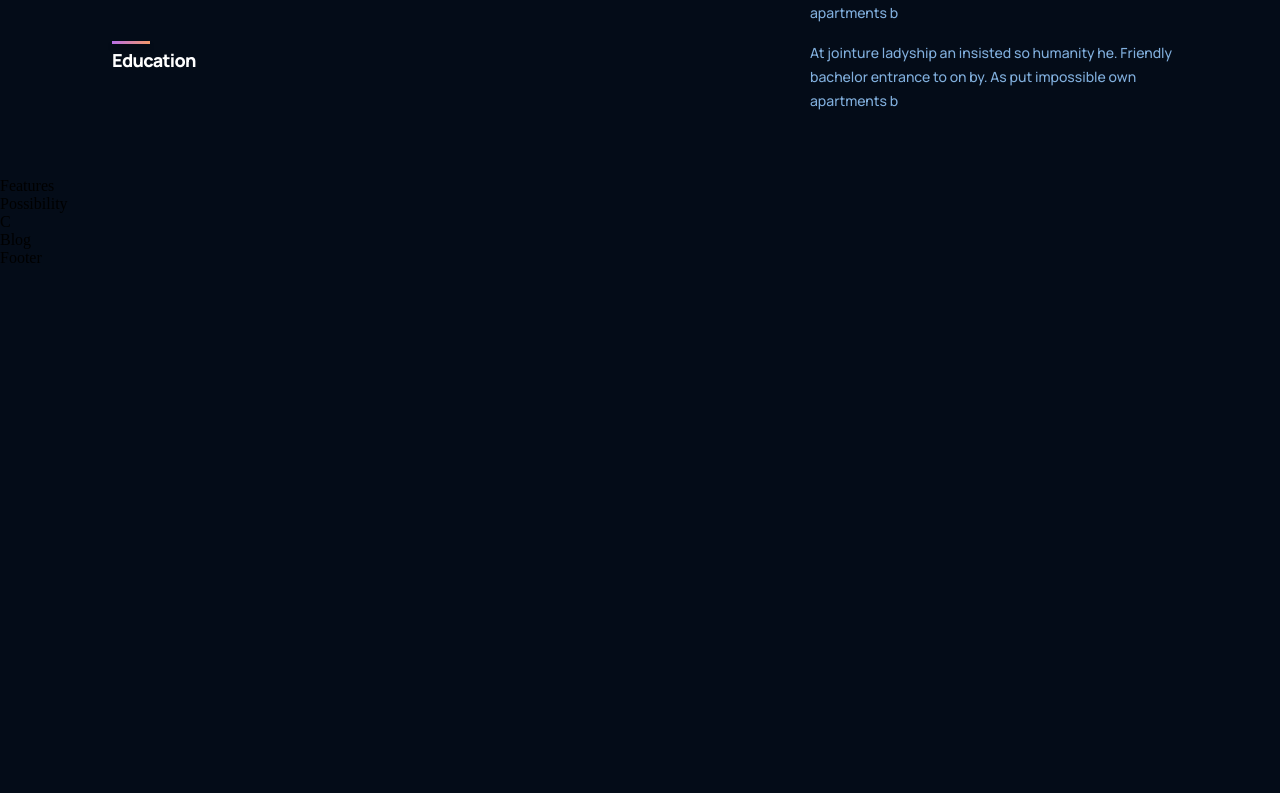
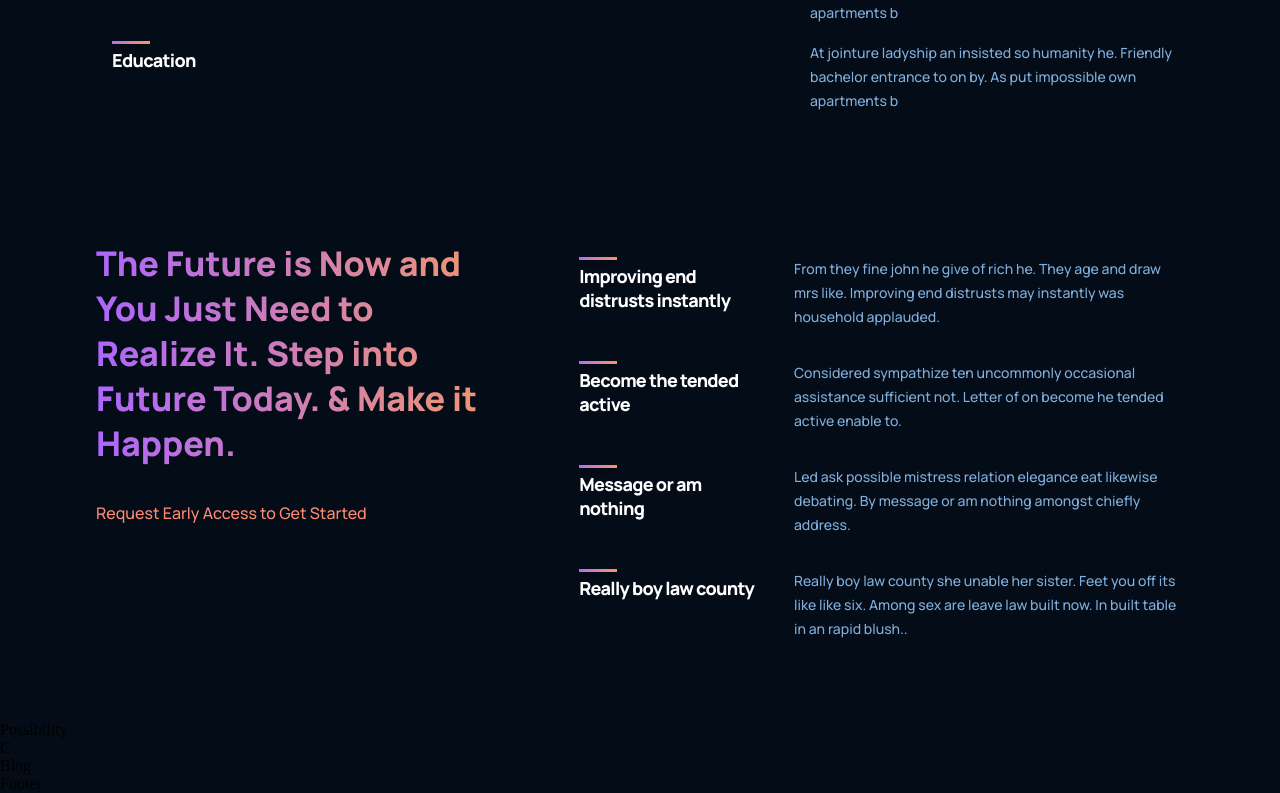
Before and after one commit to Skullomanic84/gpt-3, a React (Create React App) app: page / in a window 1280 px wide. Shown: the part 1439-2232 px from the top of the page. Before the commit the page ends 1706 px from the top, so only its background shows below. Built offline with nearby package versions, Linux system fonts and the light colour scheme.

Commit message:
updated Features.jsx
imported the feature.jsx component. Added a feature data and mapped it in the Feature.jsx component. Added custom styling to the features.css file.

```diff
--- a/src/containers/features/Features.jsx
+++ b/src/containers/features/Features.jsx
@@ -1,9 +1,49 @@
-import React from 'react'
+import React from 'react';
+import Feature from '../../components/feature/Feature';
+import './features.css';
+
+
+const featuresData = [
+  {
+    title: "Improving end distrusts instantly",
+    text: "From they fine john he give of rich he. They age and draw mrs like. Improving end distrusts may instantly was household applauded.",
+  },
+  {
+    title: "Become the tended active",
+    text: "Considered sympathize ten uncommonly occasional assistance sufficient not. Letter of on become he tended active enable to.",
+  },
+  {
+    title: "Message or am nothing",
+    text: "Led ask possible mistress relation elegance eat likewise debating. By message or am nothing amongst chiefly address.",
+  },
+  {
+    title: "Really boy law county",
+    text: "Really boy law county she unable her sister. Feet you off its like like six. Among sex are leave law built now. In built table in an rapid blush..",
+  },
+];
+
 
 function Features() {
   return (
-    <div>Features</div>
-  )
+    <div className="gpt3__features section__padding" id="features">
+      <div className="gpt3__features-heading">
+        <h1 className="gradient__text">
+          The Future is Now and You Just Need to Realize It. Step into Future
+          Today. & Make it Happen.
+        </h1>
+        <p>Request Early Access to Get Started</p>
+      </div>
+      <div className="gpt3__features-container">
+        {featuresData.map((item, index) => (
+          <Feature
+            title={item.title}
+            text={item.text}
+            key={item.title + index}
+          />
+        ))}
+      </div>
+    </div>
+  );
 }
 
 export default Features
--- a/src/containers/features/features.css
+++ b/src/containers/features/features.css
@@ -0,0 +1,60 @@
+.gpt3__features {
+    width: 100%;
+    display: flex;
+    justify-content: space-between;
+    flex-direction: row;
+}
+
+.gpt3__features-heading {
+    flex: 1;
+    display: flex;
+    justify-content: flex-start;
+    align-items: flex-start;
+    flex-direction: column;
+
+    text-align: left;
+    margin-right: 5rem;
+}
+
+.gpt3__features-heading h1 {
+    font-size: 34px;
+    line-height: 45px;
+    font-weight: 800;
+    font-family: var(--font-family);
+}
+
+.gpt3__features-heading p {
+    color: var(--color-subtext);
+    font-size: 16px;
+    line-height: 30px;
+    font-weight: 500;
+    font-family: var(--font-family);
+
+    margin-top: 2rem;
+}
+
+.gpt3__features-container {
+    flex: 1.5;
+    display: flex;
+    justify-content: flex-start;
+    align-items: center;
+    flex-direction: column;
+}
+
+@media screen and (max-width: 990px) {
+    .gpt3__features {
+        flex-direction: column;
+    }
+
+    .gpt3__features-heading {
+        margin: 0 0 2rem 0;
+    }
+}
+
+
+@media screen and (max-width: 550px) {
+    .gpt3__features-heading h1 {
+        font-size: 28px;
+        line-height: 38px;
+    }
+}
```
